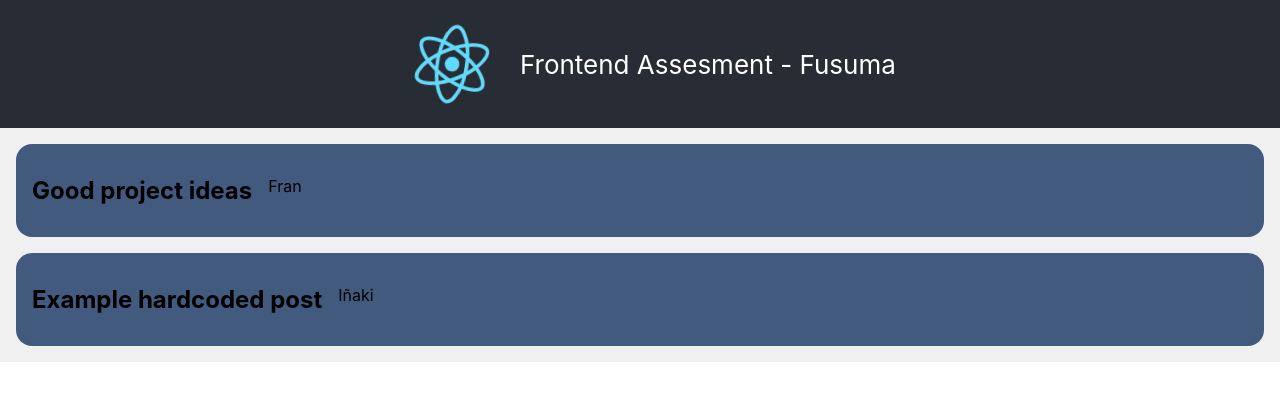
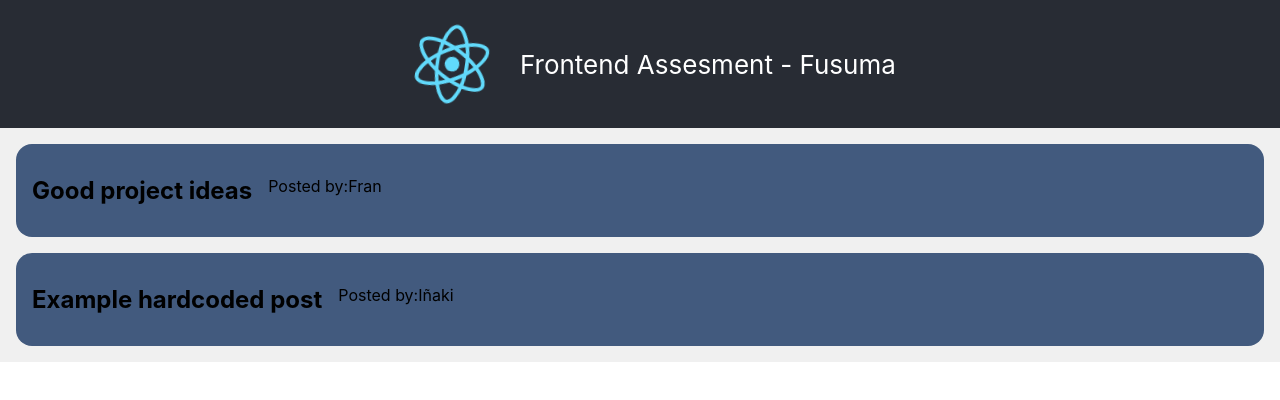
Before and after one commit to Fusuma-Tech/front-assesment, a React (Create React App) app: page / in a window 1280 px wide. Shown: the top 400 px of the page. Built offline with nearby package versions, Linux system fonts and the light colour scheme; data requests are answered from the project's data file.

Commit message:
ready to work on PostView page

```diff
--- a/src/App.js
+++ b/src/App.js
@@ -1,7 +1,6 @@
 import Routes from './Routes';
 
 function App() {
-
 
   return (
     <Routes />
--- a/src/Routes.js
+++ b/src/Routes.js
@@ -1,6 +1,5 @@
 import { BrowserRouter, Route, Routes} from 'react-router-dom';
 import  Home  from '../src/pages/Home';
-
 
 export default () => (
     <BrowserRouter>
--- a/src/components/PostList.jsx
+++ b/src/components/PostList.jsx
@@ -1,26 +1,24 @@
-import "../styles/Post.css";
-import {getAllKinds} from '../services'
+import "../styles/PostList.css";
+import { getAllKinds } from '../services'
 import React, { useState, useEffect } from 'react';
-
 
 const Post = () => {
 
-  const [posts, setPosts]=useState()
-  useEffect(()=>{
-      getAllKinds("posts").then(data=>setPosts(data))
-  },[])
+  const [posts, setPosts] = useState()
+  useEffect(() => {
+    getAllKinds("posts").then(data => setPosts(data))
+  }, [])
 
   return (
     <div>
-{posts&&
-posts.map(post=>
+      {posts &&
+        posts.map(post =>
           //This could be another component with name and user as props
           <div className="post-container">
             <div className="post-name">{post.name}</div>
-<div>{post.user}</div>
+            <div>Posted by:{post.user}</div>
           </div>
         )}
-
     </div>
   )
 };
--- a/src/services/index.js
+++ b/src/services/index.js
@@ -18,6 +18,7 @@ API_URL was wrong. Initially was "http://localhost:3000"
 I should be able to make dinamic functions to reduce the code when fetching posts.
 
 Also i could use the Header as a Navbar
+Date when posting?
 
-At the beggining, further the nom run serve, i had to install this npm install --save react react-dom react-scripts
+At the beggining, further the npm run serve, i had to install this npm install --save react react-dom react-scripts
 */
```
Also changed, not shown: src/pages/Home.jsx (+2 -9 lines), src/pages/PostView.jsx (added, +17 -0 lines), src/styles/PostList.css (renamed from src/styles/Post.css). Lines whose indentation alone changed are shown as unchanged.
